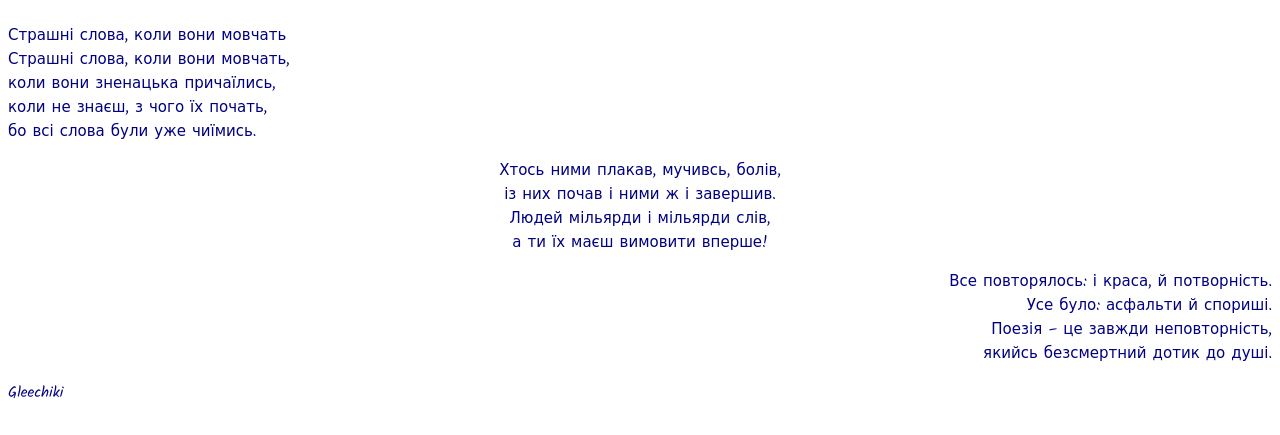
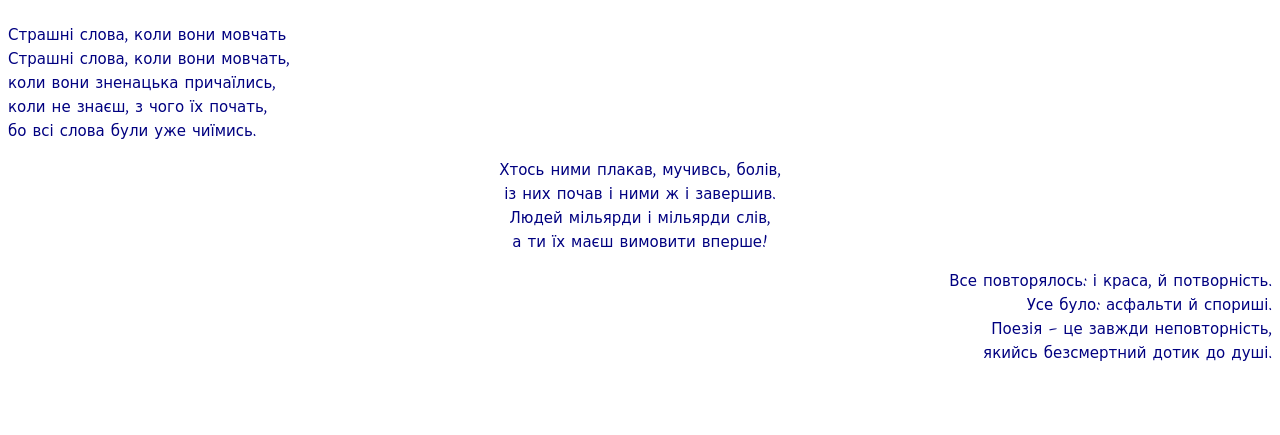
Before and after one commit to BohdanDev-png/BohdanDev-png.github.io, a plain HTML site: page t2/z1.html in a window 1280 px wide. Shown: the part 75-510 px from the top of the page. Drawn offline with Linux system fonts and the light colour scheme.

Commit message:
Update z1.html

```diff
--- a/t2/z1.html
+++ b/t2/z1.html
@@ -36,6 +36,5 @@
 		Усе було: асфальти й спориші.<br>
 		Поезія – це завжди неповторність,<br>
 		якийсь безсмертний дотик до душі.</p>
-		<p>Gleechiki</p>
 	</body>
 </html>
```
